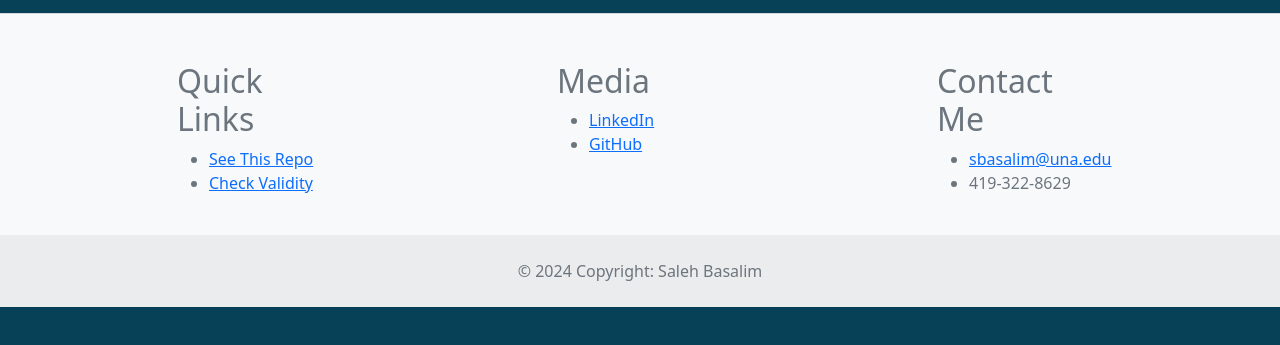
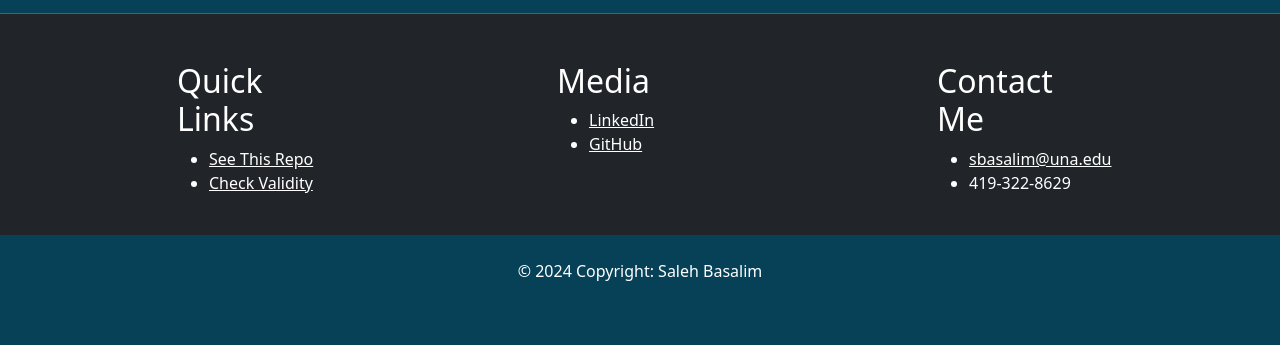
Before and after one commit to salehmb89/dev-foxtrot, a plain HTML site: page index.html in a window 1280 px wide. Shown: the part 303-648 px from the top of the page. Drawn offline with nearby package versions, Linux system fonts and the light colour scheme.

Commit message:
Update index.html

```diff
--- a/index.html
+++ b/index.html
@@ -54,43 +54,40 @@
   </section>
 
   <!-- Footer -->
-  <footer class="text-center text-lg-start bg-light text-muted">
-    <hr>
+  <footer class="text-center text-lg-start bg-dark text-white">
+    <hr class="border-white">
     <section class="container text-center text-md-start mt-5">
       <div class="row mt-3">
-
         <!-- Quick Links -->
         <div class="col-md-3 col-lg-2 col-xl-2 mx-auto mb-4">
-          <h2>Quick Links</h2>
+          <h2 class="text-white">Quick Links</h2>
           <ul>
-            <li><a href="https://github.com/salehmb89/dev-foxtrot" target="_blank" rel="noopener noreferrer">See This Repo</a></li>
-            <li><a href="https://validator.w3.org/nu/?showsource=yes&doc=https%3A%2F%2Fsalehmb89.github.io%2Fdev-foxtrot%2Findex.html" target="_blank" rel="noopener noreferrer">Check Validity</a></li>
+            <li><a href="https://github.com/salehmb89/dev-foxtrot" target="_blank" rel="noopener noreferrer" class="text-white">See This Repo</a></li>
+            <li><a href="https://validator.w3.org/nu/?showsource=yes&doc=https%3A%2F%2Fsalehmb89.github.io%2Fdev-foxtrot%2Findex.html" target="_blank" rel="noopener noreferrer" class="text-white">Check Validity</a></li>
           </ul>
         </div>
-
         <!-- Media Links -->
         <div class="col-md-3 col-lg-2 col-xl-2 mx-auto mb-4">
-          <h2>Media</h2>
+          <h2 class="text-white">Media</h2>
           <ul>
-            <li><a href="https://www.linkedin.com/in/saleh-basalim-b10545a4/" target="_blank" rel="noopener noreferrer">LinkedIn</a></li>
-            <li><a href="https://github.com/salehmb89" target="_blank" rel="noopener noreferrer">GitHub</a></li>
+            <li><a href="https://www.linkedin.com/in/saleh-basalim-b10545a4/" target="_blank" rel="noopener noreferrer" class="text-white">LinkedIn</a></li>
+            <li><a href="https://github.com/salehmb89" target="_blank" rel="noopener noreferrer" class="text-white">GitHub</a></li>
           </ul>
         </div>
-
         <!-- Contact Info -->
         <div class="col-md-3 col-lg-2 col-xl-2 mx-auto mb-4">
-          <h2>Contact Me</h2>
+          <h2 class="text-white">Contact Me</h2>
           <ul>
-            <li><a href="mailto:sbasalim@una.edu">sbasalim@una.edu</a></li>
-            <li>419-322-8629</li>
+            <li><a href="mailto:sbasalim@una.edu" class="text-white">sbasalim@una.edu</a></li>
+            <li class="text-white">419-322-8629</li>
           </ul>
         </div>
       </div>
     </section>
     <!-- Copyright -->
-    <div class="text-center p-4" style="background-color: rgba(0, 0, 0, 0.05);">
+    <div class="text-center p-4" style="background-color: #064158;">
       © 2024 Copyright: Saleh Basalim
-    </div>
+  </div>
   </footer>
 
   <script src="https://cdnjs.cloudflare.com/ajax/libs/bootstrap/5.1.3/js/bootstrap.bundle.min.js"></script>
```
